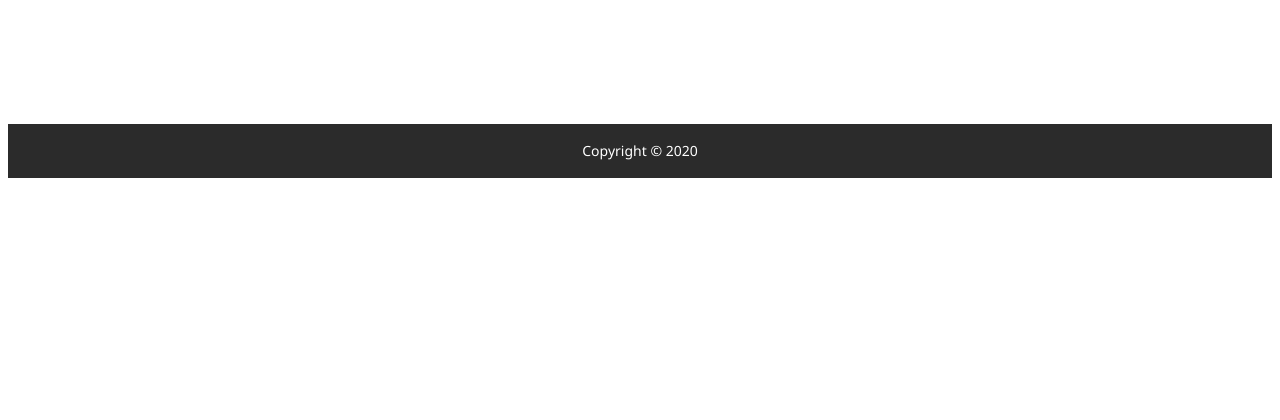
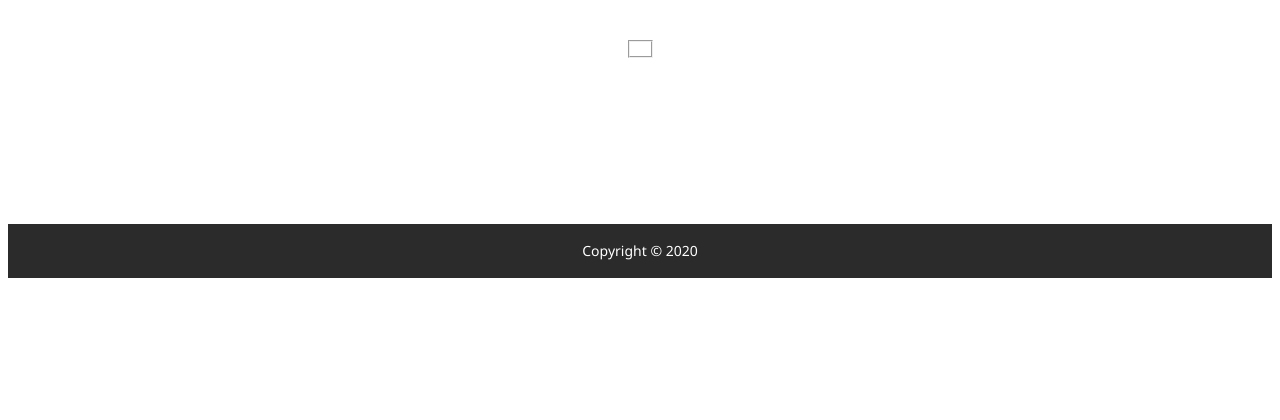
Before and after one commit to shrutibalan4591/Diabetes-Prediction, a Flask app: template templates/result.html in a window 1280 px wide. Shown: the part 109-529 px from the top of the page. Run offline with Flask 2, Linux system fonts and the light colour scheme; the template is opened without the code that fills it, so the values that code supplies are empty; parts of the project's set-up code (start-up, migrations or seed data) failed here and were passed over; some libraries are stand-ins or nearby versions.

Commit message:
Update result.html

```diff
--- a/templates/result.html
+++ b/templates/result.html
@@ -35,6 +35,15 @@
       color: #fff;
       z-index: 2;
       line-height: 83px;
+      }
+	.result {
+      position: relative;
+      height: 100px;
+      background-size: cover;
+      display: flex;
+      justify-content: center;
+      align-items: center;
+      text-align: center;
       }
       textarea {
       width: calc(100% - 12px);
@@ -208,7 +217,8 @@
 		<div class="banner">
           <h1>Diabetes Prediction</h1>
         </div>
-         <div>
+         <div class="result">
+		 <fieldset>
         {% if prediction==1 %}
 		<h1>Prediction: <span class='danger'>Oops! You have DIABETES.</span></h1>
 		<img class="jpeg" src="{{ url_for('static', filename='diabetes.jpg') }}" alt="Diabetes Image" width="900" height="300" style="vertical-align:middle">
@@ -216,6 +226,7 @@
 		<h1>Prediction: <span class='safe'>Great! You DON'T have diabetes.</span></h1>
 		<img class="jpeg" src="{{ url_for('static', filename='no-diabetes.jpg') }}" alt="Not Diabetes Image" width="900" height="300" style="vertical-align:middle">
 	{% endif %}
+		 </fieldset>
 	  </div>
 
 
```
